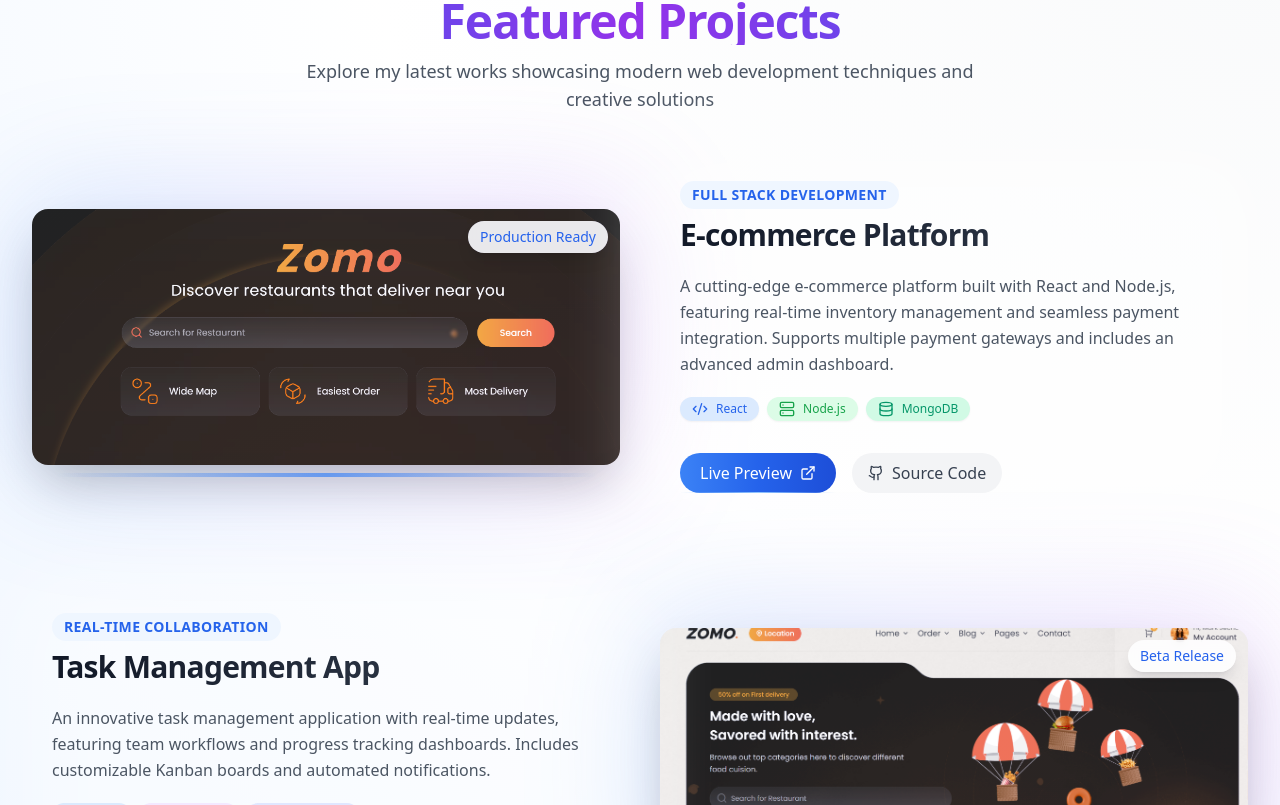
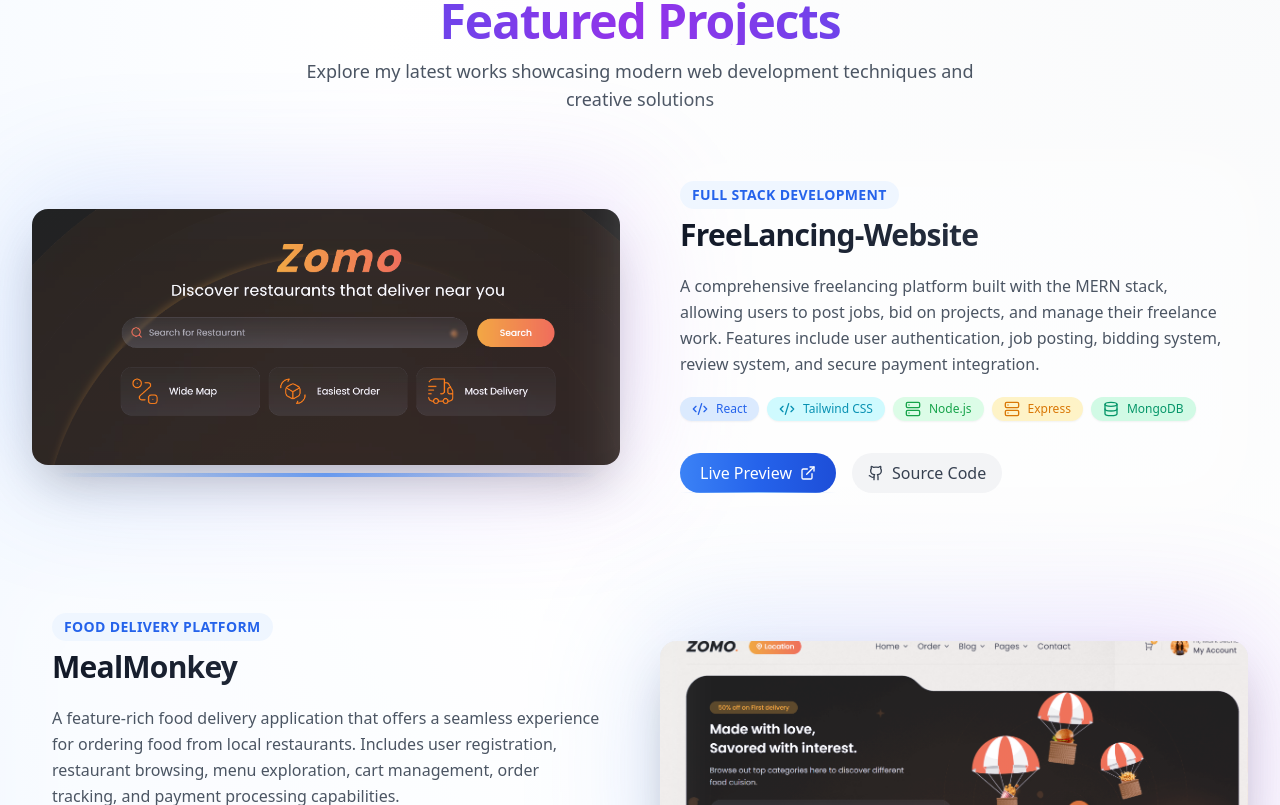
Before and after one commit to yadnyesh001/Portfolio-website, a React (Vite) app: page / in a window 1280 px wide. Shown: the part 1995-2800 px from the top of the page. Built offline with nearby package versions, Linux system fonts and the light colour scheme.

Commit message:
projects updated

```diff
--- a/src/components/Home.jsx
+++ b/src/components/Home.jsx
@@ -4,7 +4,7 @@ import profile from "../assets/dp.jpeg";
 
 function App() {
   // Convert Google Drive link to direct download link
-  const resumeUrl = "https://drive.google.com/uc?export=download&id=18YWoXe5oYuk2C0LeEkbxtiFpp2GqbjbY";
+  const resumeUrl = "https://drive.google.com/file/d/1BCQa4c4AAOEovKACmdItmCuqz_KU8lPN/view?usp=sharing";
 
   const socialLinks = [
     {
--- a/src/components/Projects.jsx
+++ b/src/components/Projects.jsx
@@ -2,35 +2,53 @@ import React from 'react';
 import { Github, ExternalLink, Globe, Server, Database, Code2 } from 'lucide-react';
 import project1 from '../assets/project1.png';
 import project2 from '../assets/project2.png';
+import project3 from '../assets/project2.png'; // Using project2 image as placeholder for the third project
 
 function Projects() {
   const projects = [
     {
-      title: 'E-commerce Platform',
+      title: 'FreeLancing-Website',
       subtitle: 'Full Stack Development',
-      description: 'A cutting-edge e-commerce platform built with React and Node.js, featuring real-time inventory management and seamless payment integration. Supports multiple payment gateways and includes an advanced admin dashboard.',
+      description: 'A comprehensive freelancing platform built with the MERN stack, allowing users to post jobs, bid on projects, and manage their freelance work. Features include user authentication, job posting, bidding system, review system, and secure payment integration.',
       image: project1,
-      github: 'https://github.com',
-      demo: 'https://demo.com',
-      status: 'Production Ready',
+      github: 'https://github.com/yadnyesh001/FreeLancing-Website',
+      demo: 'https://github.com/yadnyesh001/FreeLancing-Website',
       technologies: [
         { name: 'React', icon: <Code2 size={16} />, color: 'bg-blue-100 text-blue-600 dark:bg-blue-900/50 dark:text-blue-300' },
+        { name: 'Tailwind CSS', icon: <Code2 size={16} />, color: 'bg-cyan-100 text-cyan-600 dark:bg-cyan-900/50 dark:text-cyan-300' },
         { name: 'Node.js', icon: <Server size={16} />, color: 'bg-green-100 text-green-600 dark:bg-green-900/50 dark:text-green-300' },
+        { name: 'Express', icon: <Server size={16} />, color: 'bg-amber-100 text-amber-600 dark:bg-amber-900/50 dark:text-amber-300' },
         { name: 'MongoDB', icon: <Database size={16} />, color: 'bg-emerald-100 text-emerald-600 dark:bg-emerald-900/50 dark:text-emerald-300' }
       ]
     },
     {
-      title: 'Task Management App',
-      subtitle: 'Real-time Collaboration',
-      description: 'An innovative task management application with real-time updates, featuring team workflows and progress tracking dashboards. Includes customizable Kanban boards and automated notifications.',
+      title: 'MealMonkey',
+      subtitle: 'Food Delivery Platform',
+      description: 'A feature-rich food delivery application that offers a seamless experience for ordering food from local restaurants. Includes user registration, restaurant browsing, menu exploration, cart management, order tracking, and payment processing capabilities.',
       image: project2,
-      github: 'https://github.com',
-      demo: 'https://demo.com',
-      status: 'Beta Release',
+      github: 'https://github.com/yadnyesh001/MealMonkey',
+      demo: 'https://mealmonkey-food.vercel.app/',
       technologies: [
         { name: 'React', icon: <Code2 size={16} />, color: 'bg-blue-100 text-blue-600 dark:bg-blue-900/50 dark:text-blue-300' },
-        { name: 'Socket.io', icon: <Globe size={16} />, color: 'bg-purple-100 text-purple-600 dark:bg-purple-900/50 dark:text-purple-300' },
-        { name: 'PostgreSQL', icon: <Database size={16} />, color: 'bg-indigo-100 text-indigo-600 dark:bg-indigo-900/50 dark:text-indigo-300' }
+        { name: 'Tailwind CSS', icon: <Code2 size={16} />, color: 'bg-cyan-100 text-cyan-600 dark:bg-cyan-900/50 dark:text-cyan-300' },
+        { name: 'Node.js', icon: <Server size={16} />, color: 'bg-green-100 text-green-600 dark:bg-green-900/50 dark:text-green-300' },
+        { name: 'Express', icon: <Server size={16} />, color: 'bg-amber-100 text-amber-600 dark:bg-amber-900/50 dark:text-amber-300' },
+        { name: 'MongoDB', icon: <Database size={16} />, color: 'bg-emerald-100 text-emerald-600 dark:bg-emerald-900/50 dark:text-emerald-300' }
+      ]
+    },
+    {
+      title: 'LinkedIn-Clone',
+      subtitle: 'Social Network Platform',
+      description: 'A sophisticated LinkedIn clone implementing core social networking features including professional profile creation, connection management, post sharing, and job searching. Features responsive design, real-time notifications, and messaging capabilities.',
+      image: project3,
+      github: 'https://github.com/yadnyesh001/LinkedIn-Clone',
+      demo: 'https://linkedin-clone-4pvl.onrender.com/',
+      technologies: [
+        { name: 'React', icon: <Code2 size={16} />, color: 'bg-blue-100 text-blue-600 dark:bg-blue-900/50 dark:text-blue-300' },
+        { name: 'Tailwind CSS', icon: <Code2 size={16} />, color: 'bg-cyan-100 text-cyan-600 dark:bg-cyan-900/50 dark:text-cyan-300' },
+        { name: 'Node.js', icon: <Server size={16} />, color: 'bg-green-100 text-green-600 dark:bg-green-900/50 dark:text-green-300' },
+        { name: 'Express', icon: <Server size={16} />, color: 'bg-amber-100 text-amber-600 dark:bg-amber-900/50 dark:text-amber-300' },
+        { name: 'MongoDB', icon: <Database size={16} />, color: 'bg-emerald-100 text-emerald-600 dark:bg-emerald-900/50 dark:text-emerald-300' }
       ]
     }
   ];
@@ -69,9 +87,6 @@ function Projects() {
                       alt={project.title}
                       className="w-full h-64 object-cover transform transition-transform duration-700 group-hover:scale-105"
                     />
-                    <div className="absolute top-3 right-3 px-3 py-1.5 rounded-full bg-white/90 dark:bg-gray-800/90 backdrop-blur-sm text-sm font-medium text-blue-600 dark:text-blue-400 shadow-lg">
-                      {project.status}
-                    </div>
                   </div>
 
                   <div className="absolute -bottom-3 left-6 right-6 h-1 bg-gradient-to-r from-blue-500/0 via-blue-500/70 to-purple-500/0"></div>
```
Also changed, not shown: src/assets/project3.png (added), 1 other file (tests, documents, lock files or other folders).
